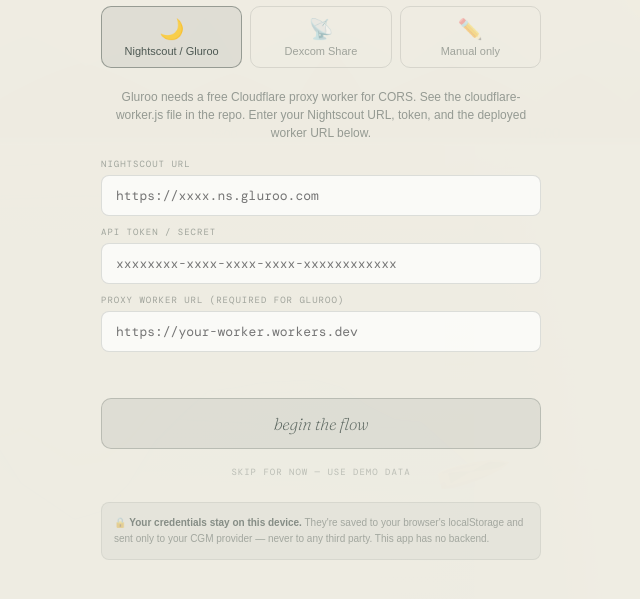
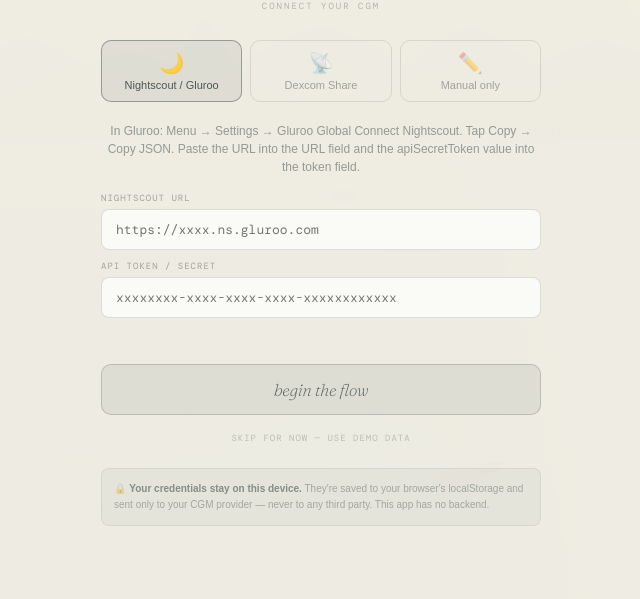
Before and after one commit to j-kinjo/oskars-river, a plain HTML site: page index.html in a window 1280 px wide. Shown: the part 159-758 px from the top of the page, without its empty margins (319-959 px from the left). Drawn offline with nearby package versions, Linux system fonts and the light colour scheme; animation ran at ten frames a second; a web font is replaced by a local one.

Commit message:
Update index.html

```diff
--- a/index.html
+++ b/index.html
@@ -1430,11 +1430,10 @@ const CGM_SOURCES = {
   nightscout: {
     name: 'Nightscout / Gluroo',
     icon: '🌙',
-    description: 'Gluroo needs a free Cloudflare proxy worker for CORS. See the cloudflare-worker.js file in the repo. Enter your Nightscout URL, token, and the deployed worker URL below.',
+    description: 'In Gluroo: Menu → Settings → Gluroo Global Connect Nightscout. Tap Copy → Copy JSON. Paste the URL into the URL field and the apiSecretToken value into the token field.',
     fields: [
       { key: 'url',   label: 'Nightscout URL',   placeholder: 'https://xxxx.ns.gluroo.com', type: 'url' },
       { key: 'token', label: 'API Token / Secret', placeholder: 'xxxxxxxx-xxxx-xxxx-xxxx-xxxxxxxxxxxx', type: 'password' },
-      { key: 'proxy', label: 'Proxy Worker URL (required for Gluroo)', placeholder: 'https://your-worker.workers.dev', type: 'url' },
     ],
     _parse(data) {
       return data
```
